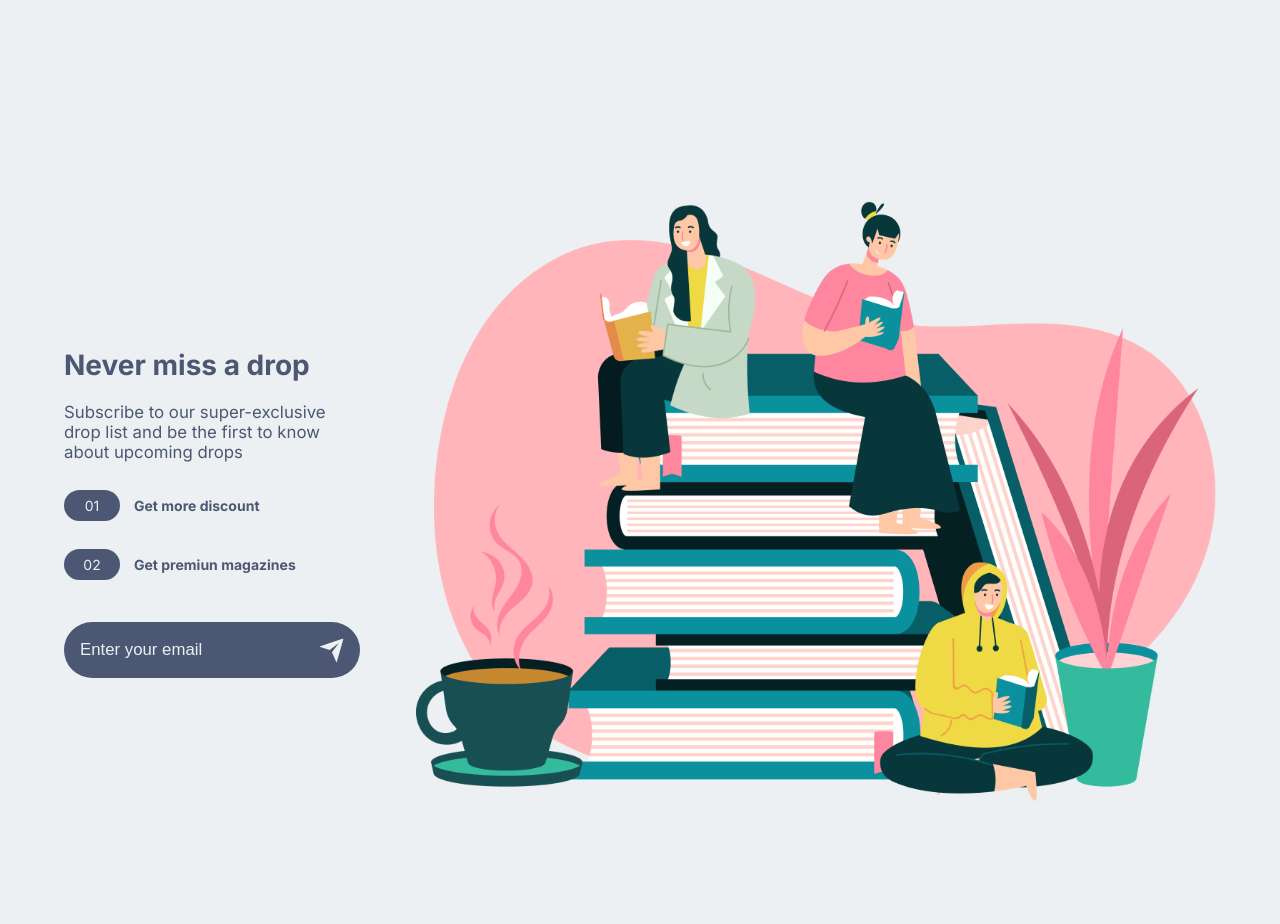
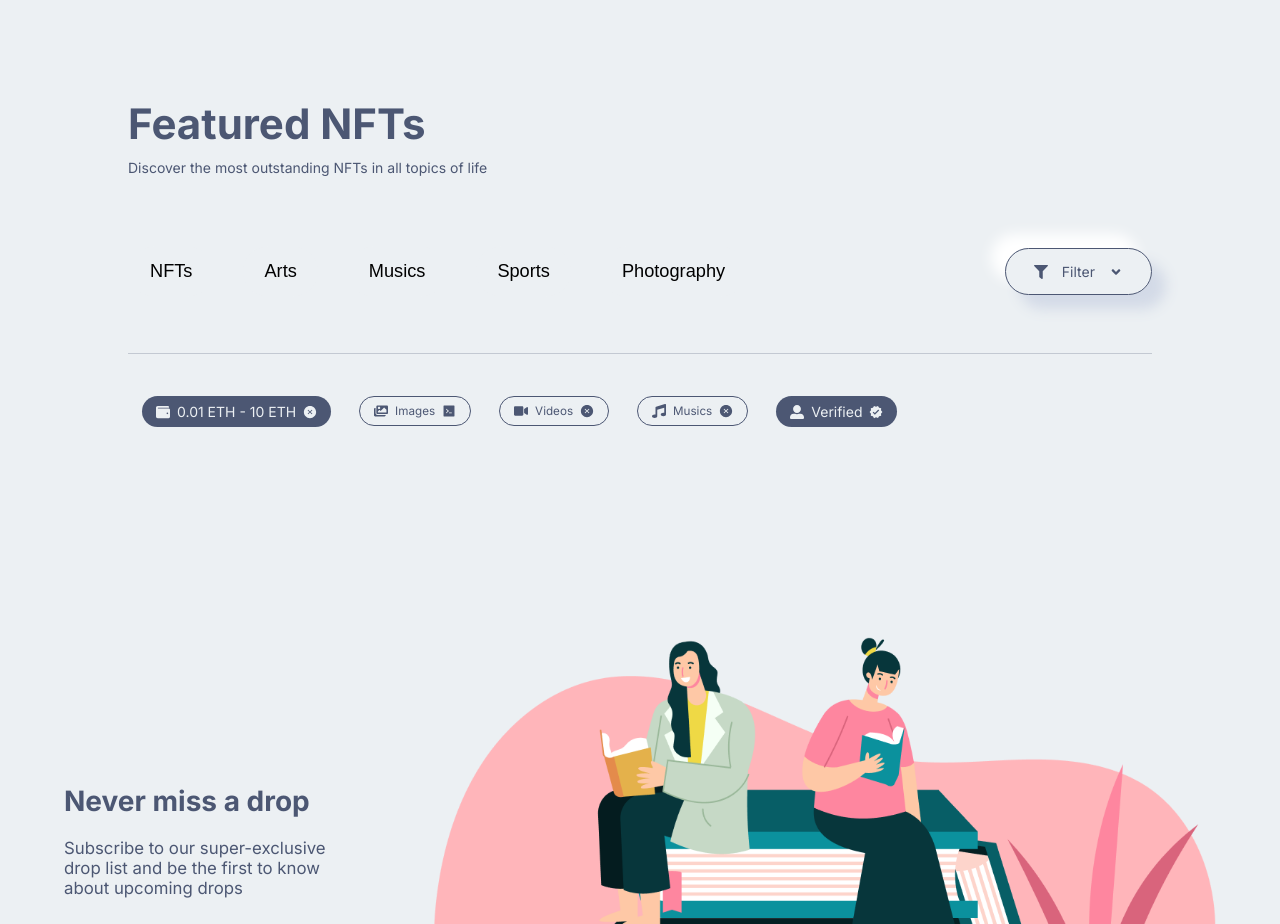
Before and after one commit to FlavioFBS/nft-marketplace-client, a Next.js app: page / in a window 1280 px wide. Shown: the part 2160-3084 px from the top of the page. Built offline with nearby package versions, Linux system fonts and the light colour scheme.

Commit message:
tmp: upload changes about the main filter

```diff
--- a/app/page.js
+++ b/app/page.js
@@ -1,7 +1,7 @@
 import React from 'react';
 
 import Style from '../styles/index.module.css';
-import { BigNFTSlider, Category, HeroSection, Service, Subscribe, Title } from '@/components/ComponentIndex';
+import { BigNFTSlider, Category, Filter, HeroSection, Service, Subscribe, Title } from '@/components/ComponentIndex';
 
 
 const Home = () => {
@@ -11,6 +11,11 @@ const Home = () => {
       <HeroSection />
       <Service />
       <BigNFTSlider />
+      <Title
+        heading='Featured NFTs'
+        paragraph='Discover the most outstanding NFTs in all topics of life'
+      />
+      <Filter />
       <Subscribe />
       <Title
         heading='Browse by Category'
--- a/components/ComponentIndex.js
+++ b/components/ComponentIndex.js
@@ -7,6 +7,7 @@ import BigNFTSlider from './BigNFTSlider/BigNFTSlider';
 import Subscribe from './Subscribe/Subscribe';
 import Title from './Title/Title';
 import Category from './Category/Category';
+import Filter from './Filter/Filter';
 
 export {
     Button,
@@ -18,4 +19,5 @@ export {
     Subscribe,
     Title,
     Category,
+    Filter,
 }
--- /dev/null
+++ b/components/Filter/Filter.jsx
@@ -0,0 +1,132 @@
+'use client'
+import React, { useState } from 'react';
+import {
+    FaFilter,
+    FaAngleDown,
+    FaAngleUp,
+    FaWallet,
+    FaMusic,
+    FaVideo,
+    FaImages,
+    FaUserAlt,
+} from 'react-icons/fa';
+import { AiFillCloseCircle, AiFillCode } from 'react-icons/ai';
+import { MdVerified } from 'react-icons/md';
+import { TiTick } from 'react-icons/ti';
+
+import Style from './Filter.module.css';
+
+const Filter = () => {
+    const [filter, setFilter] = useState(true);
+    const [image, setImage] = useState(true);
+    const [video, setVideo] = useState(true);
+    const [music, setMusic] = useState(true);
+
+    const openFilter = () => {
+        if (!filter) {
+            setFilter(true);
+        } else {
+            setFilter(false);
+        }
+    }
+
+    const openImage = () => {
+        if (!image) {
+            setImage(true);
+        } else {
+            setImage(false);
+        }
+    }
+
+    const openVideo = () => {
+        if (!video) {
+            setVideo(true)
+        } else {
+            setVideo(false);
+        }
+    }
+
+    const openMusic = () => {
+        if (!music) {
+            setMusic(true)
+        } else {
+            setMusic(false);
+        }
+    }
+
+    return (
+        <div className={Style.filter}>
+            <div className={Style.filter_box}>
+                <div className={Style.filter_box_left}>
+                    <button onClick={() => {}}>NFTs</button>
+                    <button onClick={() => {}}>Arts</button>
+                    <button onClick={() => {}}>Musics</button>
+                    <button onClick={() => {}}>Sports</button>
+                    <button onClick={() => {}}>Photography</button>
+                </div>
+
+                <div className={Style.filter_box_right}>
+                    <div
+                        className={Style.filter_box_right_box}
+                        onClick={() => openFilter()}
+                    >
+                        <FaFilter />
+                        <span>Filter</span> {filter ? <FaAngleDown /> : <FaAngleUp/> }
+                    </div>
+                </div>
+            </div>
+
+            {
+                filter && (
+                    <div className={Style.filter_box_items}>
+                        <div className={Style.filter_box_items_box}>
+                            <div className={Style.filter_box_items_box_item}>
+                                <FaWallet /> <span>0.01 ETH - 10 ETH</span>
+                                <AiFillCloseCircle />
+                            </div>
+                        </div>
+
+                        <div className={Style.filter_box_items_box}>
+                            <div
+                                className={Style.filter_box_items_box_item_trans}
+                                onClick={() => openImage()}
+                            >
+                                <FaImages/> <small>Images</small>
+                                {image ? <AiFillCode/> : <TiTick/>}
+                            </div>
+                        </div>
+
+                        <div className={Style.filter_box_items_box}>
+                            <div
+                                className={Style.filter_box_items_box_item_trans}
+                                onClick={() => openVideo()}
+                            >
+                                <FaVideo/> <small>Videos</small>
+                                {video ? <AiFillCloseCircle/> : <TiTick/>}
+                            </div>
+                        </div>
+
+                        <div className={Style.filter_box_items_box}>
+                            <div
+                                className={Style.filter_box_items_box_item_trans}
+                                onClick={() => openMusic()}
+                            >
+                                <FaMusic/> <small>Musics</small>
+                                {music ? <AiFillCloseCircle/> : <TiTick/>}
+                            </div>
+                        </div>
+
+                        <div className={Style.filter_box_items_box}>
+                            <div className={Style.filter_box_items_box_item}>
+                                <FaUserAlt/> <span>Verified</span>
+                                <MdVerified/>
+                            </div>
+                        </div>
+                    </div>
+                )
+            }
+        </div>
+    )
+}
+
+export default Filter
--- /dev/null
+++ b/components/Filter/Filter.module.css
@@ -0,0 +1,202 @@
+
+.filter{
+    padding: 4rem 0;
+    width: 100%;
+}
+
+.filter_box{
+    width: 80%;
+    margin: 0 auto;
+
+    display: flex;
+    align-items: center;
+    justify-content: space-between;
+    padding-bottom: 4rem ;
+}
+
+.filter_box_left{
+    display: flex;
+    gap: 2rem;
+}
+
+.filter_box_left button{
+    border: none;
+    outline: none;
+    padding: 1rem 1.5rem;
+    border-radius: 2rem;
+    border:  1px solid var(--main-bg-color);
+    transition: all .3s ease-in;
+    font-size: 1.3rem;
+    cursor: pointer;
+    background-color: var(--main-bg-color);
+}
+.filter_box_left button:hover{
+    border:  1px solid var(--icons-color);
+    color: var(--icons-color);
+    box-shadow: var(--box-shadow);
+}
+
+.filter_box_right_box{
+    border:  1px solid var(--icons-color);
+    padding: 1rem 2rem;
+    border-radius: 2rem;
+    color: var(--icons-color);
+    box-shadow: var(--box-shadow);
+    cursor: pointer;
+    display: flex;
+    align-items: center;
+    gap: 1rem;
+}
+
+.filter_box_items{
+    width: 80%;
+    margin:  0 auto;
+    display: flex;
+    padding: 2rem 0;
+    border-top: 1px solid var(--icons-light-color);
+}
+
+.filter_box_items_box{
+    padding: 1rem;
+}
+
+.filter_box_items_box_item{
+    background-color: var(--icons-color);
+    padding: .5rem 1rem;
+    border-radius: 2rem;
+    color: var(--main-bg-color);
+    cursor: pointer;
+
+    display: flex;
+    align-items: center;
+    gap: .5rem;
+}
+
+.filter_box_items_box_item_trans{
+    border: 1px solid var(--icons-color);
+    color: var(--icons-color);
+    padding: .5rem 1rem;
+    border-radius: 2rem;
+    cursor: pointer;
+
+    display: flex;
+    align-items: center;
+    gap: .5rem;
+}
+
+@media screen and (min-device-width: 320px) and (max-device-width: 375px) {
+    .filter_box{
+        width: 90%;
+        display: grid;
+        gap: 4rem;
+    }
+    .filter_box_left{
+        display: grid;
+        grid-template-columns: repeat(3, 1fr);
+        gap: .5rem;
+    }
+
+    .filter_box_left button{
+        padding: .2rem;
+    }
+
+    .filter_box_items{
+        width: 90%;
+        display: grid;
+        grid-template-columns: repeat(2, 1fr);
+    }
+
+    .filter_box_right_box{
+        display: flex;
+        align-items: center;
+        justify-content: center;
+        gap: 4rem;
+        padding-inline: 2rem ;
+    }
+
+    .filter_box_items_box_item{
+        justify-content: space-between;
+    }
+
+    .filter_box_items_box_item_trans{
+        justify-content: space-between;
+    }
+
+}
+
+@media screen and (min-device-width: 377px) and (max-device-width: 425px) {
+    .filter_box{
+        display: grid;
+        gap: 4rem;
+        width: 90%;
+    }
+    .filter_box_left{
+        display: grid;
+        grid-template-columns: repeat(3, 1fr);
+    }
+
+    .filter_box_left button{
+        padding: 1rem;
+    }
+
+    .filter_box_items{
+        display: grid;
+        width: 90%;
+        grid-template-columns: repeat(2, 1fr);
+    }
+
+    .filter_box_right_box{
+        display: flex;
+        align-items: center;
+        justify-content: center;
+        gap: 4rem;
+        padding-inline: 2rem ;
+    }
+
+    .filter_box_items_box_item{
+        justify-content: space-between;
+    }
+
+    .filter_box_items_box_item_trans{
+        justify-content: space-between;
+    }
+
+}
+
+@media screen and (min-device-width: 427px) and (max-device-width: 786px) {
+    .filter_box{
+        display: grid;
+        gap: 4rem;
+        width: 90%;
+    }
+    .filter_box_left{
+        display: grid;
+        grid-template-columns: repeat(3, 1fr);
+    }
+
+    .filter_box_left button{
+        padding: 1rem;
+    }
+
+    .filter_box_items{
+        display: grid;
+        width: 90%;
+        grid-template-columns: repeat(2, 1fr);
+    }
+
+    .filter_box_right_box{
+        display: flex;
+        align-items: center;
+        justify-content: center;
+        gap: 4rem;
+        padding-inline: 2rem ;
+    }
+
+    .filter_box_items_box_item{
+        justify-content: space-between;
+    }
+
+    .filter_box_items_box_item_trans{
+        justify-content: space-between;
+    }
+}
```
